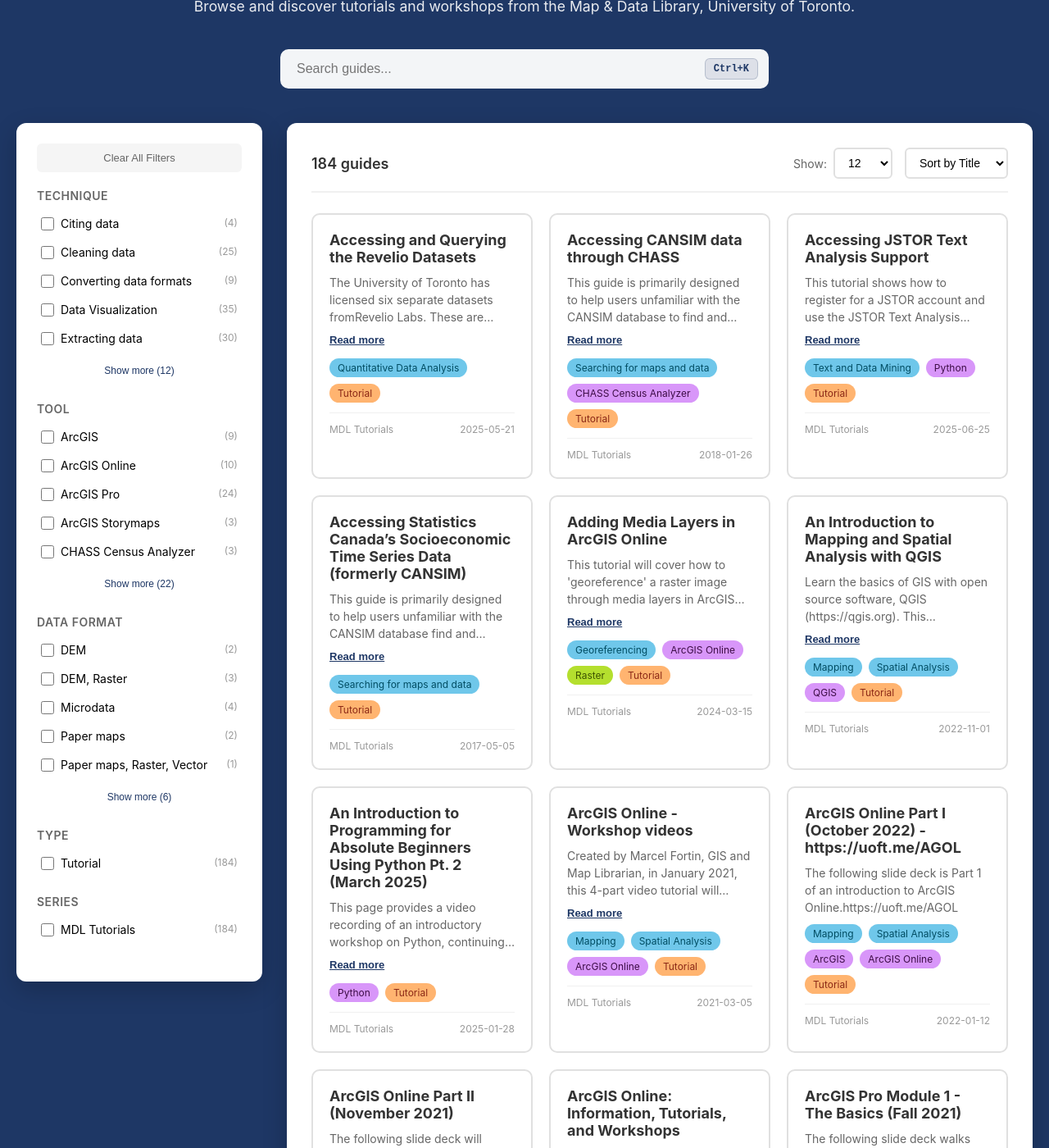
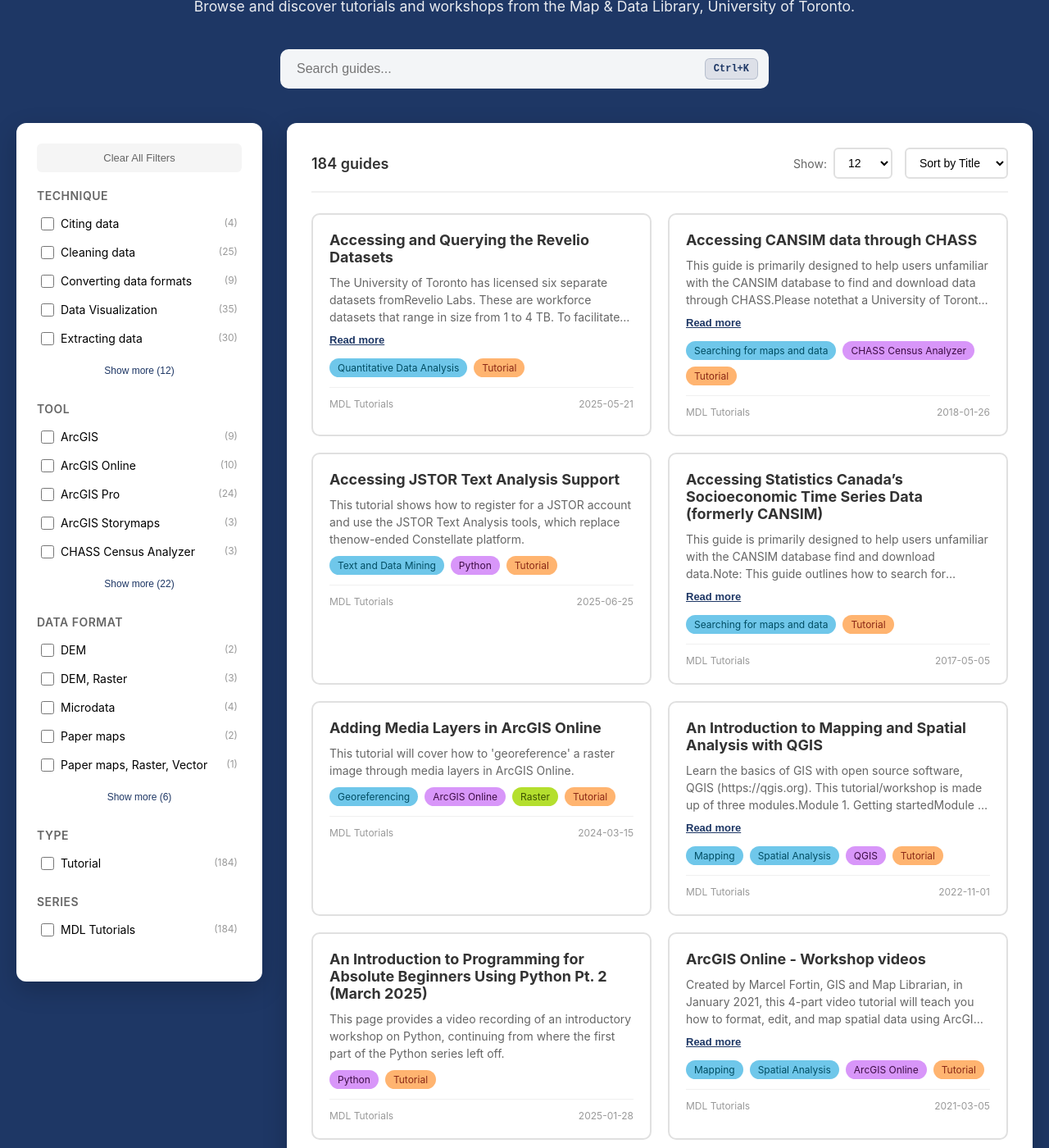
Before and after one commit to MDLutoronto/tutorials-search, a Jekyll site: the page built from page.md, in a window 1280 px wide and 1400 px high, scrolled down 201 px. Shown: the whole window at 82% size. Built offline with Jekyll 4.4.1, drawn with Linux system fonts in a browser that asks for light colours; some of the changed text lies outside the part shown.

Commit message:
feat: added the option to show how many cards per row.

```diff
--- a/_config.yml
+++ b/_config.yml
@@ -4,6 +4,9 @@ description: "Workshops and guides from the Map & Data Library, University of To
 url: "https://mdlutoronto.github.io"
 baseurl: "/tutorials-search" # the subpath of your site, e.g. /blog
 repository: "MDLutoronto/tutorials-search" # for github-metadata
+
+# Cards per row in search results
+cards_per_row: 2 # How many cards to show per row in search results (default is 2)
 
 ## Navigation footer logos and links
 ## Change it only if you want to use different logos or links
@@ -12,7 +15,6 @@ nav_footer_logo_bottom: "/assets/images/UTL.png"
 nav_footer_logo_bottom_href: "https://library.utoronto.ca/"
 nav_footer_logo_top: "/assets/images/mdl_full_logo.png"
 nav_footer_logo_top_href: "https://mdl.library.utoronto.ca/"
-
 
 ## License information
 ##  If left empty, a default Creative Commons Attribution-NonCommercial-ShareAlike 4.0 International license will be used
@@ -25,8 +27,8 @@ license_image_url: "https://mirrors.creativecommons.org/presskit/buttons/88x31/s
 # aux_links:
 #   "Map & Data Library":
 #     - "https://mdl.library.utoronto.ca/"
-  # "U of T Libraries":
-  #   - "https://library.utoronto.ca/"
+# "U of T Libraries":
+#   - "https://library.utoronto.ca/"
 
 ## Workshop series name to be displayed in the footer (optional)
 # workshop_series_name: "Map & Data Library Workshop Series"
@@ -156,7 +158,6 @@ nav_enabled: true
 # nav_sort: case_insensitive # default, equivalent to nil
 nav_sort: case_sensitive # Capital letters sorted before lowercase
 
-
 # Show navigation error report
 nav_error_report: true # default is false/nil.
 
@@ -173,7 +174,6 @@ back_to_top_text: "Back to top"
 
 # Footer last edited timestamp
 last_edit_timestamp: false # Keep this be `false`, since it's set inside the footer_custom.html ; use `last_modified_date` in the page's front matter instead
-
 
 # # Footer "Edit this page on GitHub" link text
 # gh_edit_link: true # show or hide edit this page link
@@ -231,4 +231,4 @@ compress_html:
 
 sass:
   quiet_deps: true # https://github.com/just-the-docs/just-the-docs/issues/1541
-  silence_deprecations: ['import'] # https://github.com/just-the-docs/just-the-docs/issues/1607
+  silence_deprecations: ["import"] # https://github.com/just-the-docs/just-the-docs/issues/1607
--- a/_layouts/minimal_search.html
+++ b/_layouts/minimal_search.html
@@ -8,7 +8,7 @@
     <style>
         :root {
             /* Maximum number of cards to display per row on wider screens */
-            --max-cards-per-row: 3;
+            --max-cards-per-row: {{ site.cards_per_row | default: 2 }};
         }
 
         * {
```
